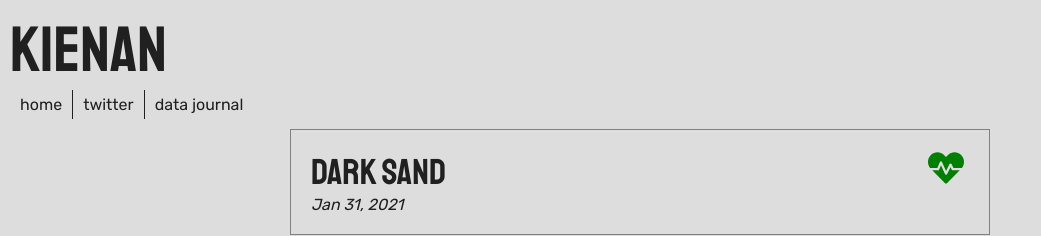
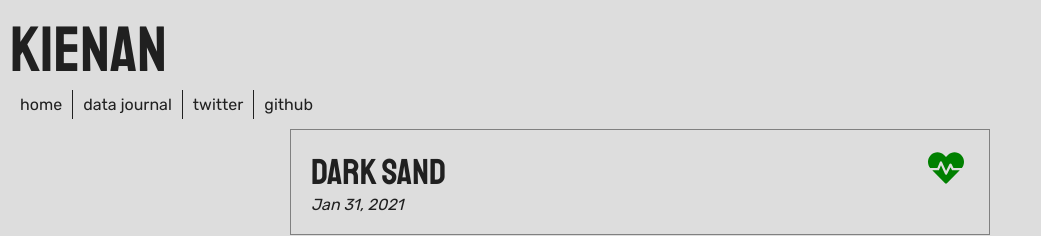
Before and after one commit to kienankb/website, a Next.js app: page / in a window 1280 px wide. Shown: the top 236 px of the page, without its empty margins (0-1041 px from the left). Built offline with nearby package versions, Linux system fonts and the light colour scheme.

Commit message:
add github link

```diff
--- a/components/layout.tsx
+++ b/components/layout.tsx
@@ -9,8 +9,9 @@ const NavBar = () => {
       <h1>kienan</h1>
       <nav className={styles.nav}>
           <Link href="/"><a>home</a></Link>
+          <Link href="/datajournal/">data journal</Link>
           <Link href="https://twitter.com/kienankb">twitter</Link>
-          <Link href="/datajournal/">data journal</Link>
+          <Link href="https://github.com/kienankb">github</Link>
       </nav>
     </header>
   );
```
